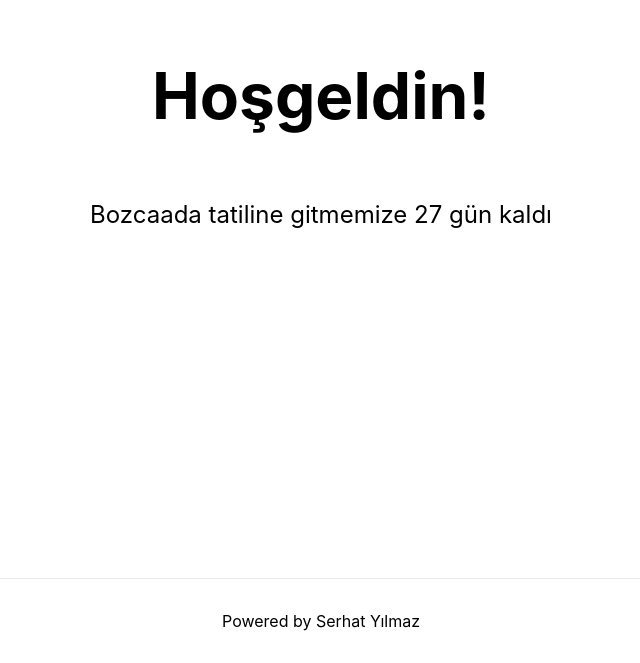
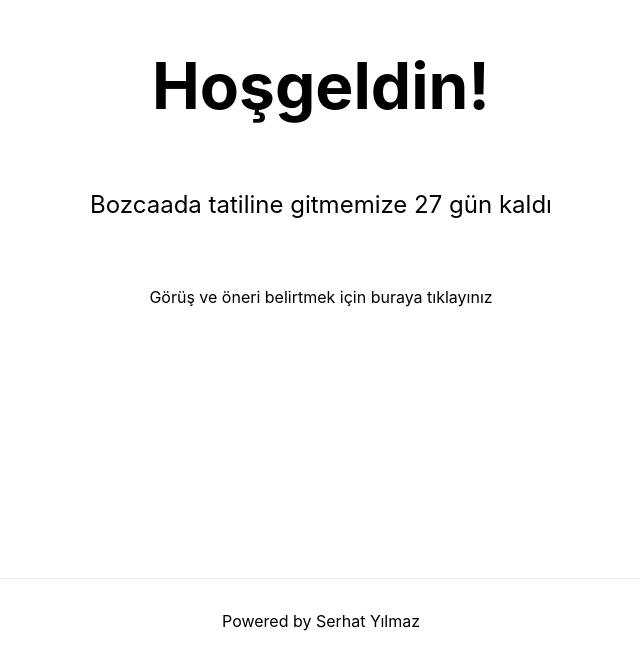
Before and after one commit to serhatyl/bozcaadayakacgunkaldi, a Next.js app: page / in a window 1280 px wide. Shown: the part 222-885 px from the top of the page, without its empty margins (319-959 px from the left). Built offline with nearby package versions, Linux system fonts and the light colour scheme.

Commit message:
Görüş ve öneri linki eklendi

```diff
--- a/pages/index.js
+++ b/pages/index.js
@@ -26,6 +26,11 @@ export default function Home() {
         <div className={styles.description}>
           Bozcaada tatiline gitmemize {day} gün kaldı
         </div>
+        <div>
+          <a href="https://forms.gle/GiHMHGNoHPm4mDhq7" target="_blank">
+            Görüş ve öneri belirtmek için buraya tıklayınız
+          </a>
+        </div>
       </main>
 
       <footer className={styles.footer}>
```
